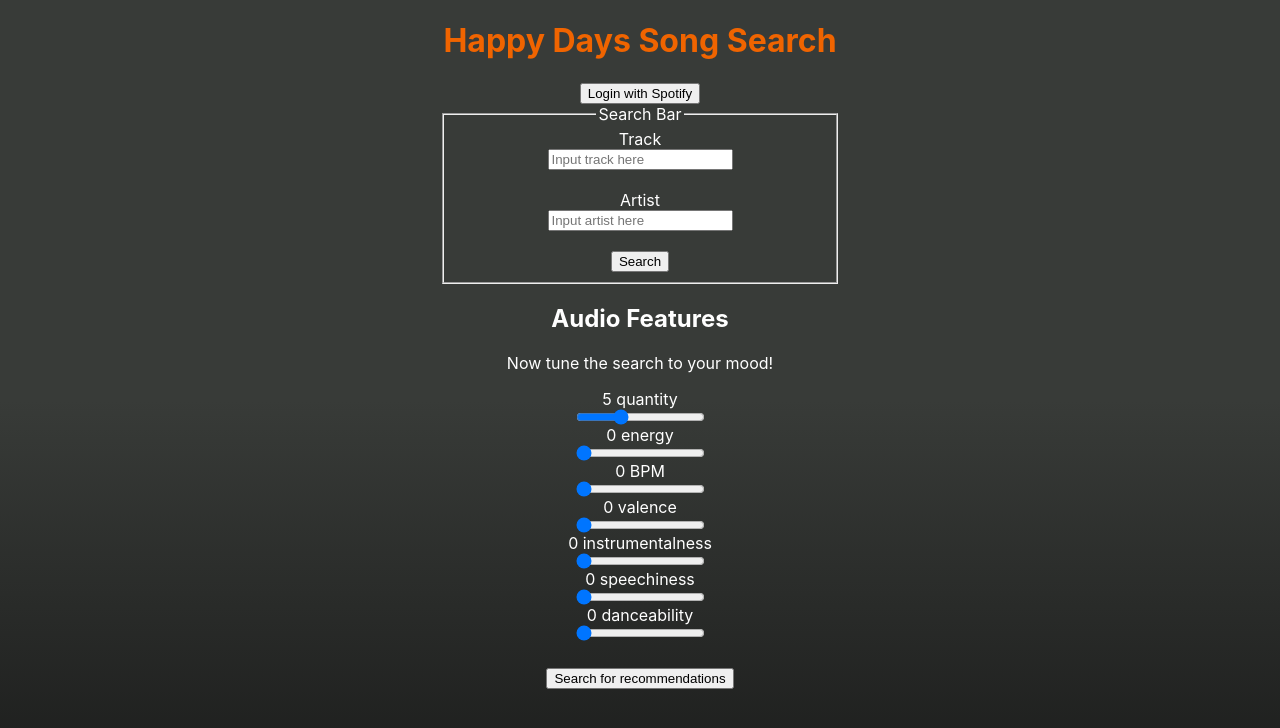
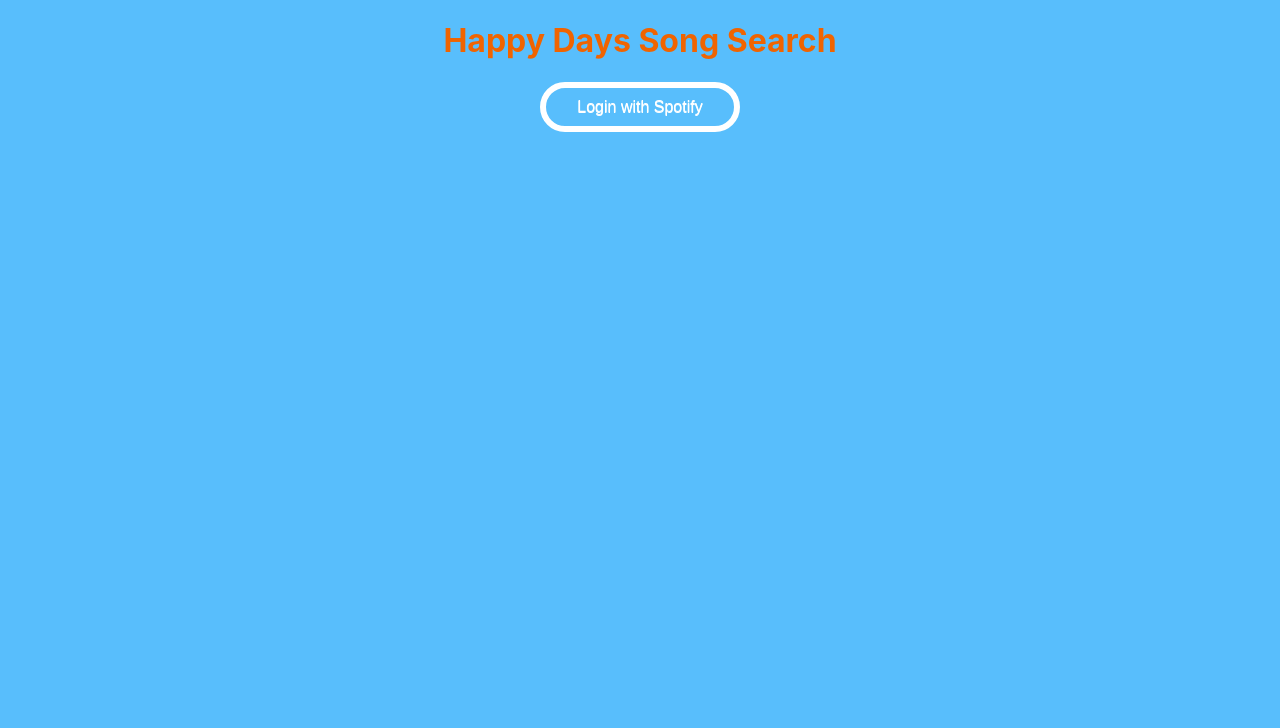
Before and after one commit to fac19/week10-Joe-Ivo, a React (Create React App) app: page / in a window 1280 px wide. Shown: the top 728 px of the page. Built offline with nearby package versions, Linux system fonts and the light colour scheme.

Commit message:
Final styling for local deployment, remove unconditionally rendered compnents

```diff
--- a/src/App.css
+++ b/src/App.css
@@ -8,6 +8,25 @@ h1 a {
   color: #f06400;
   text-decoration: none;
 }
+
+
+.custom-button {
+	background-color:transparent;
+	border-radius:28px;
+	border:6px solid #fff;
+	display:inline-block;
+	cursor:pointer;
+	color:#fff;
+	font-size:1em;
+	padding:10px 31px;
+	text-decoration:none;
+	text-shadow:0px 1px 0px #fff;
+}
+.custom-button:hover {
+    border-color: #303030;
+    color: #303030;
+}
+
 /*
 .App-logo {
   height: 40vmin;
--- a/src/App.js
+++ b/src/App.js
@@ -44,14 +44,6 @@ function App() {
           <LogIn logInToken={logInToken} setLogInToken={setLogInToken} />
         )}
 
-        <SongInfoSearch
-            logInToken={logInToken}
-            songInfo={songInfo}
-            songAudioFeatures={songAudioFeatures}
-            setAudioFeatures={setAudioFeatures}
-            setSongInfo={setSongInfo}
-          />
-
 
         {logInToken ? (
           <SongInfoSearch
@@ -66,15 +58,6 @@ function App() {
         )}
 
         {songInfo ? <RenderSong song={songInfo} /> : ""}
-
-        <SongFilter
-            logInToken={logInToken}
-            songInfo={songInfo}
-            songAudioFeatures={songAudioFeatures}
-            setAudioFeatures={setAudioFeatures}
-            setRecommendations={setRecommendations}
-            recommendations={recommendations}
-            />
 
         {songInfo ? (
           <SongFilter
--- a/src/components/log-in.js
+++ b/src/components/log-in.js
@@ -17,7 +17,7 @@ function LogIn(props) {
 
   return (
     <div>
-      <button onClick={() => login()}>Login with Spotify</button>
+      <button className="custom-button" onClick={() => login()}>Login with Spotify</button>
     </div>
   );
 
--- a/src/components/song-filter.js
+++ b/src/components/song-filter.js
@@ -74,7 +74,7 @@ function SongFilter(props) {
       <input
         type="submit"
         value={"Search for recommendations"}
-        className="recommendations-button"
+        className="recommendations-button custom-button"
         onClick={(event) => {
           event.preventDefault();
           getRecommendations(songInfo.id, songAudioFeatures, authToken).then(
--- a/src/components/song-info-search.css
+++ b/src/components/song-info-search.css
@@ -1,3 +1,7 @@
+.song-info-form {
+    margin-top: 1em;
+}
+
 .song-info-form > fieldset > label {
     margin-bottom: 1.25em;
 }
--- a/src/components/song-info-search.js
+++ b/src/components/song-info-search.js
@@ -59,7 +59,7 @@ function SongInfoSearch({ logInToken, songInfo, setSongInfo, songAudioFeatures,
             required
           />
         </label>
-        <input type="submit" value="Search" />
+        <input className="custom-button" type="submit" value="Search" />
       </fieldset>
     </form>
   );
--- a/src/index.css
+++ b/src/index.css
@@ -1,6 +1,6 @@
 html {
-    background-color:#383b38;
-    background-image: linear-gradient(#383b38, #383b38, #1b1c1b);
+    background-color:#58befc;
+    /* background-image: linear-gradient(#383b38, #383b38, #1b1c1b); */
     color: white;
     min-height: 100%;
 }
```
